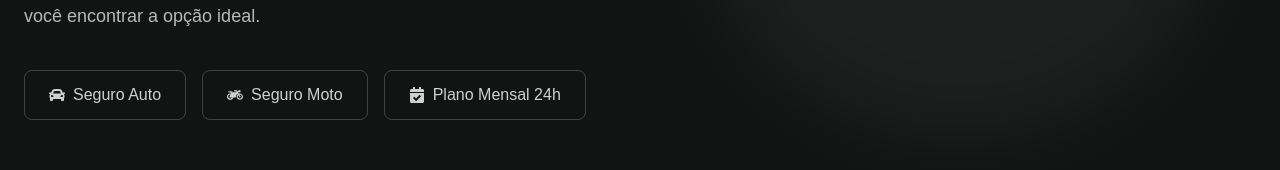
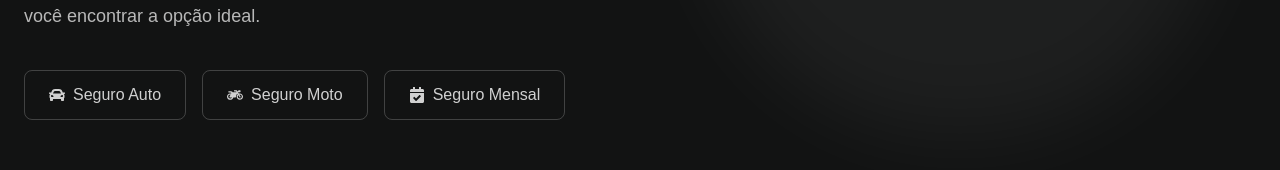
Before and after one commit to gsPatrick/loyds-Seguro, a Next.js app: page / in a window 1280 px wide. Shown: the part 559-729 px from the top of the page. Built offline with nearby package versions, Linux system fonts and the light colour scheme.

Commit message:
finalizado

```diff
--- a/componentsSeguros/CTA/WhatsAppCTA.js
+++ b/componentsSeguros/CTA/WhatsAppCTA.js
@@ -83,7 +83,7 @@ const WhatsAppCTAGeneral = () => {
   const services = [
     { icon: <FaCar size={40} />, title: 'Seguro Auto' },
     { icon: <FaMotorcycle size={40} />, title: 'Seguro Moto' },
-    { icon: <FaCalendarCheck size={40} />, title: 'Plano Mensal 24h' },
+    { icon: <FaCalendarCheck size={40} />, title: 'Seguro Mensal ' },
   ];
 
   const containerVariants = {
--- a/componentsSeguros/Hero/Hero.js
+++ b/componentsSeguros/Hero/Hero.js
@@ -97,7 +97,7 @@ const Hero = () => {
     const insuranceLinks = [
         { name: 'Seguro Auto', href: '/auto', icon: <FaCar className="mr-2"/> },
         { name: 'Seguro Moto', href: '/moto', icon: <FaMotorcycle className="mr-2"/> },
-        { name: 'Plano Mensal 24h', href: '/mensal', icon: <FaCalendarCheck className="mr-2"/> }, // Ajustado o nome para bater com a estrutura
+        { name: 'Seguro Mensal', href: '/mensal', icon: <FaCalendarCheck className="mr-2"/> }, // Ajustado o nome para bater com a estrutura
     ];
 
     return (
--- a/pages/auto.js
+++ b/pages/auto.js
@@ -213,7 +213,7 @@ export default function SeguroCarroPage() {
 
   const otherInsuranceLinks = [
     { title: 'Seguro Moto', href: '/moto', icon: <FaMotorcycle /> },
-    { title: 'Plano Mensal 24h', href: '/mensal', icon: <FaCalendarCheck /> },
+    { title: 'Seguro Mensal', href: '/mensal', icon: <FaCalendarCheck /> },
   ];
 
   // Lista de coberturas e condições para os cards (agora com ícones)
--- a/pages/moto.js
+++ b/pages/moto.js
@@ -261,7 +261,7 @@ export default function SeguroMotoPage() {
 
   const otherInsuranceLinks = [
     { title: 'Seguro Auto', href: '/auto', icon: <FaCar /> },
-    { title: 'Plano Mensal 24h', href: '/mensal', icon: <FaCalendarCheck /> },
+    { title: 'Seguro Mensal', href: '/mensal', icon: <FaCalendarCheck /> },
   ];
 
   // Lista de coberturas e condições para os cards (com ícones)
```
